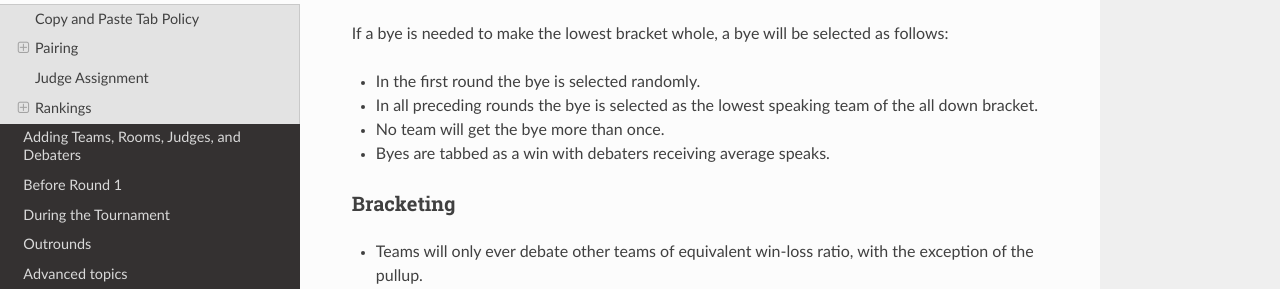
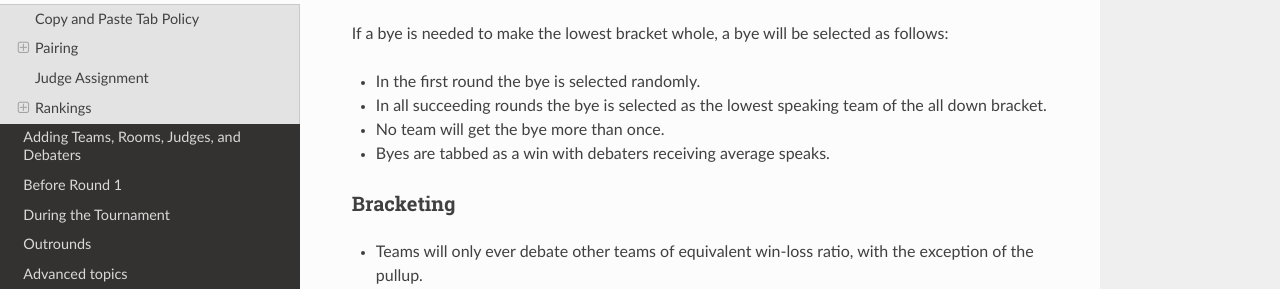
Before and after one commit to MIT-Tab/mit-tab, a Sphinx documentation site: the page built from docs/Tab-Policy.md, in a window 1280 px wide and 900 px high, scrolled down 1068 px. Shown: the part 162-451 px from the top of the window. Built offline with Sphinx 7.4.7 and the Read the Docs theme 2.0.0, drawn with Linux system fonts in a browser that asks for light colours.

Commit message:
Tab-Policy: fix typo regarding byes (#320)

```diff
--- a/docs/Tab-Policy.md
+++ b/docs/Tab-Policy.md
@@ -61,7 +61,7 @@ round.
 If a bye is needed to make the lowest bracket whole, a bye will be selected as
 follows:
 * In the first round the bye is selected randomly.
-* In all preceding rounds the bye is selected as the lowest speaking team of
+* In all succeeding rounds the bye is selected as the lowest speaking team of
   the all down bracket.
 * No team will get the bye more than once.
 * Byes are tabbed as a win with debaters receiving average speaks.
```
